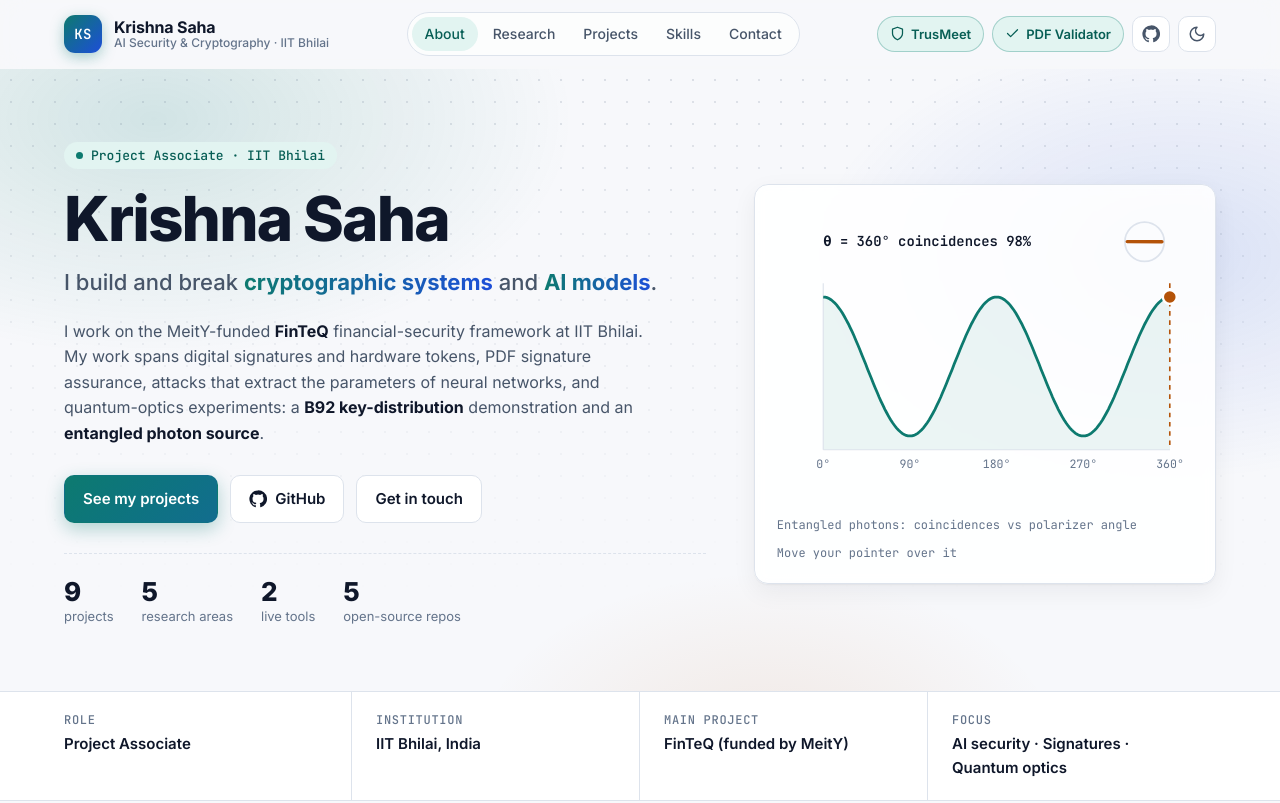
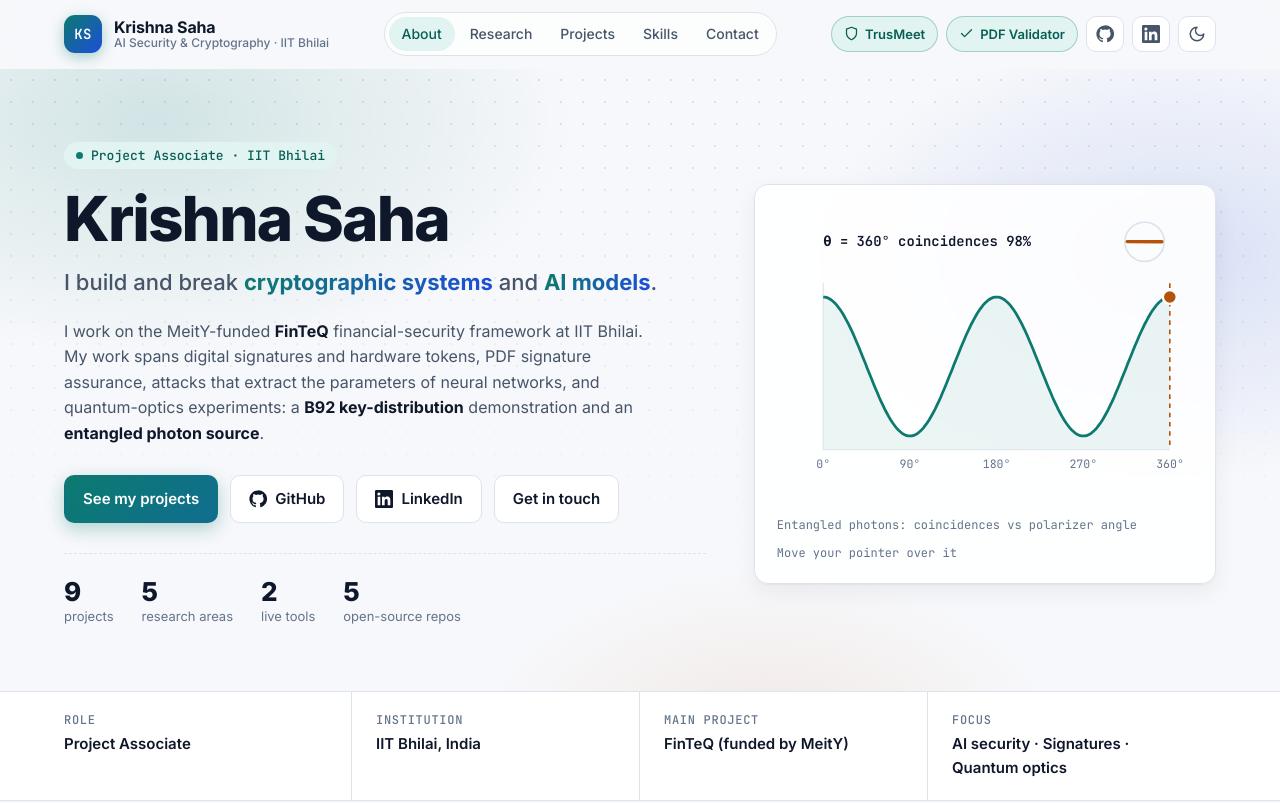
Before and after one commit to KRISHNAITmakautwb/KRISHNAITmakautwb.github.io, a plain HTML site: page index.html in a window 1280 px wide. Shown: the top 803 px of the page. Drawn offline with Linux system fonts and the light colour scheme.

Commit message:
Add LinkedIn profile links
Co-Authored-By: Claude Opus 5.5 <noreply@anthropic.com>

```diff
--- a/index.html
+++ b/index.html
@@ -97,7 +97,7 @@
     .mobile-menu { border-top: 1px solid var(--line); background: var(--surface); padding: 10px 16px 16px; }
     .mobile-menu > a { display: block; padding: 10px 4px; color: var(--text); font-weight: 500; border-bottom: 1px solid var(--line); }
     .mm-tools { display: flex; flex-wrap: wrap; gap: 8px; margin-top: 14px; }
-    @media (max-width: 1320px) { .gh-handle { display: none; } }
+    @media (max-width: 1480px) { .gh-handle { display: none; } }
     @media (max-width: 1100px) { .head-actions .pill-tool { display: none; } }
     @media (max-width: 860px) { nav.links { display: none; } .menu-btn { display: inline-flex; } .head-actions .gh { display: none; } }
     @media (min-width: 861px) { .mobile-menu { display: none !important; } }
@@ -288,6 +288,9 @@
           <svg viewBox="0 0 24 24" fill="currentColor" aria-hidden="true"><path d="M12 .5a11.5 11.5 0 0 0-3.64 22.41c.58.11.79-.25.79-.56v-2c-3.2.7-3.88-1.37-3.88-1.37-.53-1.33-1.29-1.69-1.29-1.69-1.05-.72.08-.71.08-.71 1.16.08 1.77 1.2 1.77 1.2 1.03 1.77 2.71 1.26 3.37.96.1-.75.4-1.26.73-1.55-2.56-.29-5.25-1.28-5.25-5.69 0-1.26.45-2.29 1.19-3.1-.12-.29-.52-1.47.11-3.06 0 0 .97-.31 3.17 1.18a11 11 0 0 1 5.77 0c2.2-1.49 3.17-1.18 3.17-1.18.63 1.59.23 2.77.11 3.06.74.81 1.19 1.84 1.19 3.1 0 4.42-2.7 5.39-5.27 5.68.41.36.78 1.06.78 2.14v3.17c0 .31.21.68.8.56A11.5 11.5 0 0 0 12 .5Z"/></svg>
           <span class="gh-handle">@KRISHNAITmakautwb</span>
         </a>
+        <a class="icon-btn gh" href="https://www.linkedin.com/in/krishna-saha-b20b5a211/" target="_blank" rel="noopener" title="LinkedIn: Krishna Saha" aria-label="LinkedIn profile">
+          <svg viewBox="0 0 24 24" fill="currentColor" aria-hidden="true"><path d="M20.45 20.45h-3.56v-5.57c0-1.33-.02-3.04-1.85-3.04-1.85 0-2.14 1.45-2.14 2.94v5.67H9.34V9h3.42v1.56h.05c.48-.9 1.64-1.85 3.37-1.85 3.6 0 4.27 2.37 4.27 5.46v6.28ZM5.34 7.43a2.07 2.07 0 1 1 0-4.13 2.07 2.07 0 0 1 0 4.13ZM7.12 20.45H3.56V9h3.56v11.45ZM22.22 0H1.77C.79 0 0 .77 0 1.73v20.54C0 23.23.79 24 1.77 24h20.45c.98 0 1.78-.77 1.78-1.73V1.73C24 .77 23.2 0 22.22 0Z"/></svg>
+        </a>
         <button class="icon-btn" id="theme-btn" type="button" aria-label="Switch between light and dark theme" title="Switch between light and dark theme">
           <svg class="i-moon" viewBox="0 0 24 24" fill="none" stroke="currentColor" stroke-width="2" stroke-linecap="round" stroke-linejoin="round" aria-hidden="true"><path d="M12 3a6 6 0 0 0 9 9 9 9 0 1 1-9-9Z"/></svg>
           <svg class="i-sun" viewBox="0 0 24 24" fill="none" stroke="currentColor" stroke-width="2" stroke-linecap="round" stroke-linejoin="round" aria-hidden="true"><circle cx="12" cy="12" r="4"/><path d="M12 2v2M12 20v2M4.9 4.9l1.4 1.4M17.7 17.7l1.4 1.4M2 12h2M20 12h2M4.9 19.1l1.4-1.4M17.7 6.3l1.4-1.4"/></svg>
@@ -300,7 +303,7 @@
     <div class="mobile-menu" id="mobile-menu" hidden>
       <a href="#about">About</a><a href="#research">Research</a><a href="#projects">Projects</a>
       <a href="#skills">Skills</a><a href="#contact">Contact</a>
-      <div class="mm-tools"><a class="pill pill-tool" href="./trusmeet/">TrusMeet</a><a class="pill pill-tool" href="./pdf-validator/">PDF Validator</a><a class="pill" href="https://github.com/KRISHNAITmakautwb" target="_blank" rel="noopener">GitHub</a></div>
+      <div class="mm-tools"><a class="pill pill-tool" href="./trusmeet/">TrusMeet</a><a class="pill pill-tool" href="./pdf-validator/">PDF Validator</a><a class="pill" href="https://github.com/KRISHNAITmakautwb" target="_blank" rel="noopener">GitHub</a><a class="pill" href="https://www.linkedin.com/in/krishna-saha-b20b5a211/" target="_blank" rel="noopener">LinkedIn</a></div>
     </div>
   </header>
 
@@ -318,6 +321,10 @@
             <a class="btn" href="https://github.com/KRISHNAITmakautwb" target="_blank" rel="noopener">
               <svg viewBox="0 0 24 24" fill="currentColor" aria-hidden="true"><path d="M12 .5a11.5 11.5 0 0 0-3.64 22.41c.58.11.79-.25.79-.56v-2c-3.2.7-3.88-1.37-3.88-1.37-.53-1.33-1.29-1.69-1.29-1.69-1.05-.72.08-.71.08-.71 1.16.08 1.77 1.2 1.77 1.2 1.03 1.77 2.71 1.26 3.37.96.1-.75.4-1.26.73-1.55-2.56-.29-5.25-1.28-5.25-5.69 0-1.26.45-2.29 1.19-3.1-.12-.29-.52-1.47.11-3.06 0 0 .97-.31 3.17 1.18a11 11 0 0 1 5.77 0c2.2-1.49 3.17-1.18 3.17-1.18.63 1.59.23 2.77.11 3.06.74.81 1.19 1.84 1.19 3.1 0 4.42-2.7 5.39-5.27 5.68.41.36.78 1.06.78 2.14v3.17c0 .31.21.68.8.56A11.5 11.5 0 0 0 12 .5Z"/></svg>
               GitHub
+            </a>
+            <a class="btn" href="https://www.linkedin.com/in/krishna-saha-b20b5a211/" target="_blank" rel="noopener">
+              <svg viewBox="0 0 24 24" fill="currentColor" aria-hidden="true"><path d="M20.45 20.45h-3.56v-5.57c0-1.33-.02-3.04-1.85-3.04-1.85 0-2.14 1.45-2.14 2.94v5.67H9.34V9h3.42v1.56h.05c.48-.9 1.64-1.85 3.37-1.85 3.6 0 4.27 2.37 4.27 5.46v6.28ZM5.34 7.43a2.07 2.07 0 1 1 0-4.13 2.07 2.07 0 0 1 0 4.13ZM7.12 20.45H3.56V9h3.56v11.45ZM22.22 0H1.77C.79 0 0 .77 0 1.73v20.54C0 23.23.79 24 1.77 24h20.45c.98 0 1.78-.77 1.78-1.73V1.73C24 .77 23.2 0 22.22 0Z"/></svg>
+              LinkedIn
             </a>
             <a class="btn js-mail" href="#contact" data-u="krishnasaha" data-d="myyahoo.com">Get in touch</a>
           </div>
@@ -556,6 +563,7 @@
           </a>
           <button class="btn" type="button" id="copy-mail">Copy address</button>
           <a class="btn" href="https://github.com/KRISHNAITmakautwb" target="_blank" rel="noopener">GitHub</a>
+          <a class="btn" href="https://www.linkedin.com/in/krishna-saha-b20b5a211/" target="_blank" rel="noopener">LinkedIn</a>
         </div>
         <p class="mail-line" aria-live="polite"><span class="js-mail-plain">krishnasaha [at] myyahoo [dot] com</span></p>
       </div>
```
